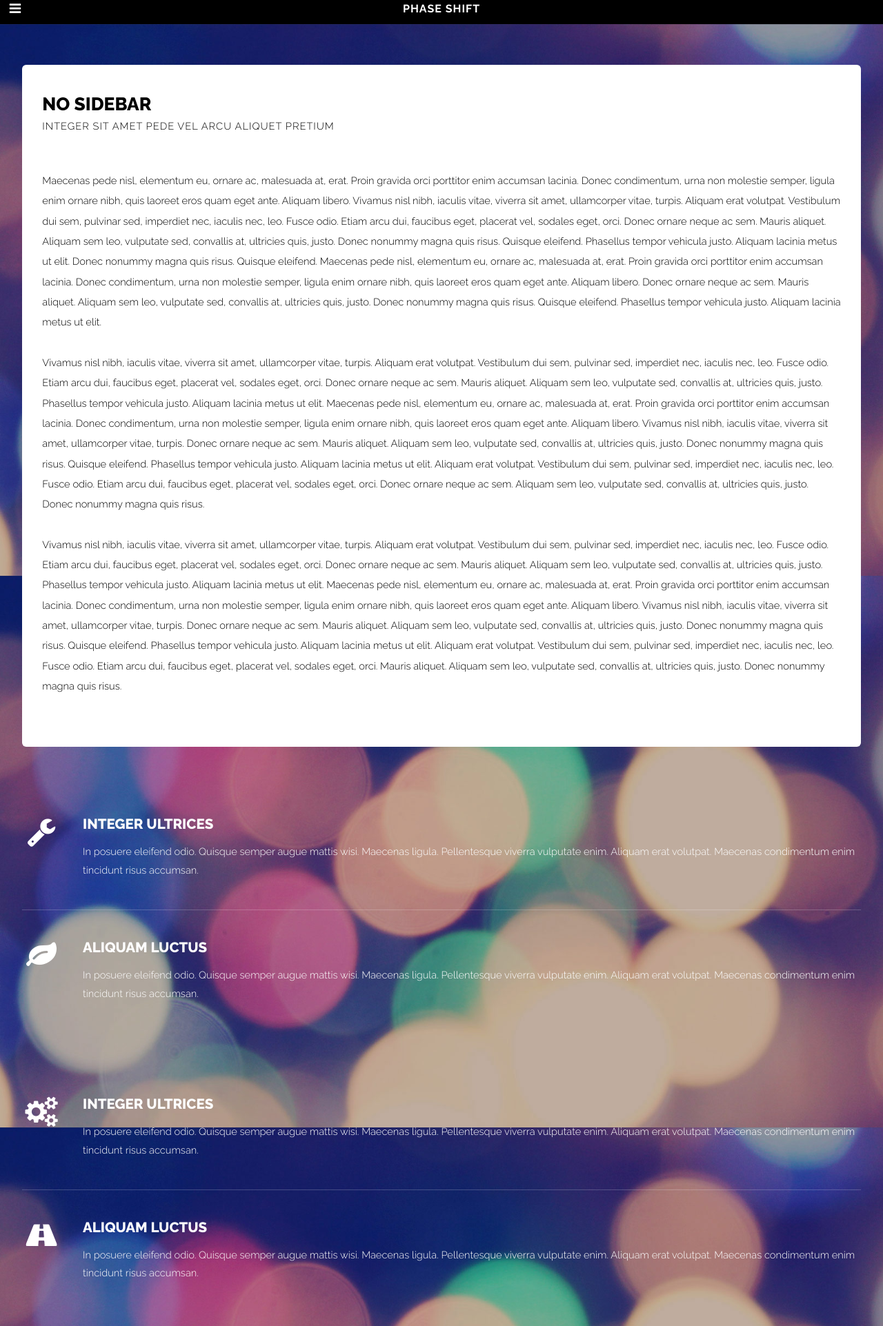
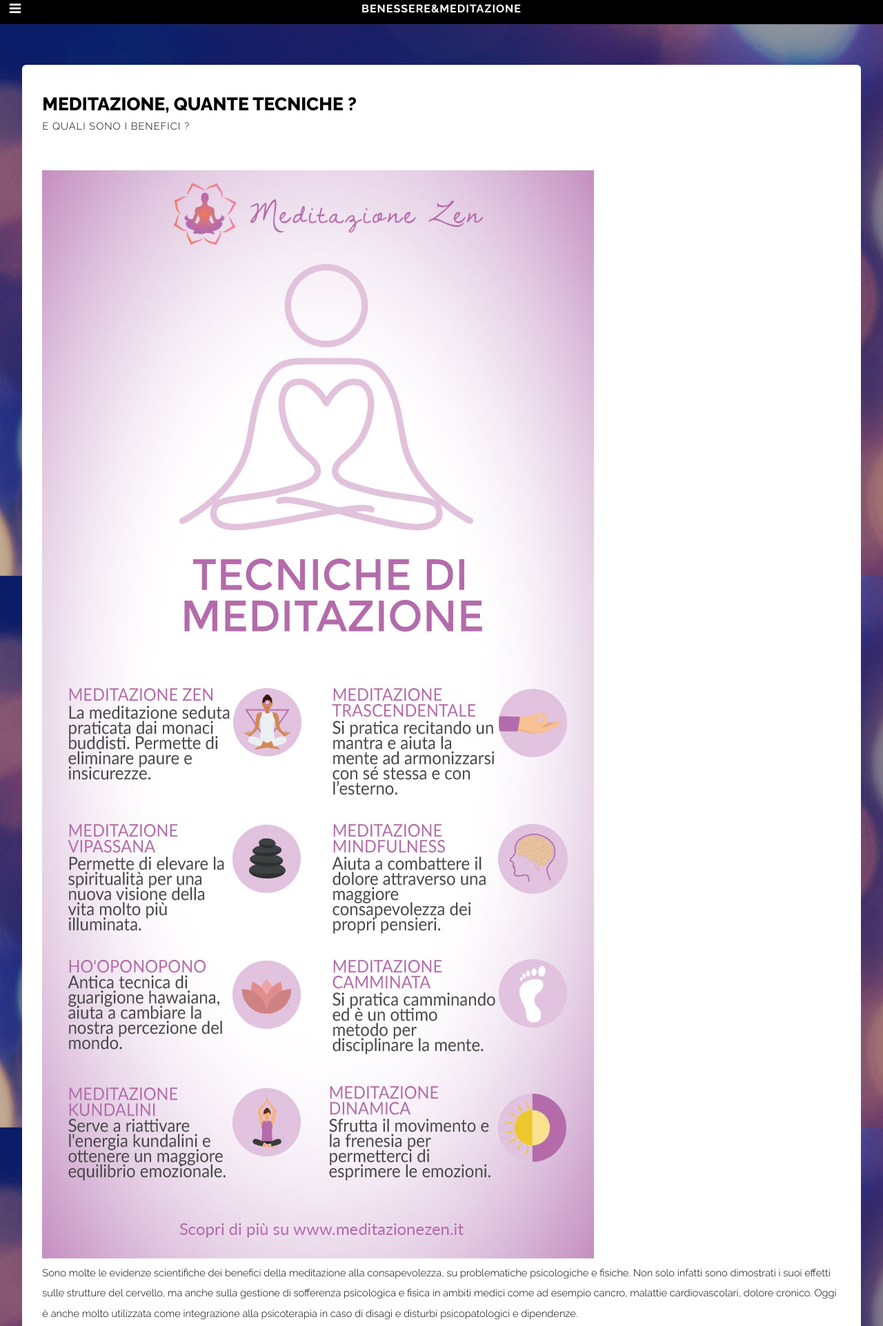
Before and after one commit to brunabenessere/meditazione, a plain HTML site: page no-sidebar.html in a window 1280 px wide. Shown: the part 9-1932 px from the top of the page at 69% size. Drawn offline with Linux system fonts and the light colour scheme.

Commit message:
Add files via upload

```diff
--- a/no-sidebar.html
+++ b/no-sidebar.html
@@ -31,15 +31,15 @@
 				<!-- Header -->
 					<div id="header" class="skel-panels-fixed">
 						<div id="logo">
-							<h1><a href="index.html">Phase Shift</a></h1>
-							<span class="tag">by TEMPLATED</span>
+							<h1><a href="index.html">BENESSERE&MEDITAZIONE</a></h1>
+							<span class="tag">by BRUNA </span>
 						</div>
 						<nav id="nav">
 							<ul>
 								<li class="active"><a href="index.html">Homepage</a></li>
-								<li><a href="left-sidebar.html">Left Sidebar</a></li>
-								<li><a href="right-sidebar.html">Right Sidebar</a></li>
-								<li><a href="no-sidebar.html">No Sidebar</a></li>
+								<li><a href="left-sidebar.html">EMOZIONI</a></li>
+								<li><a href="right-sidebar.html">CONSAPEVOLEZZA</a></li>
+								<li><a href="no-sidebar.html">MEDITAZIONE</a></li>
 							</ul>
 						</nav>
 					</div>
@@ -49,12 +49,16 @@
 					<div id="page" class="container">
 						<section>
 							<header class="major">
-								<h2>No Sidebar</h2>
-								<span class="byline">Integer sit amet pede vel arcu aliquet pretium</span>
+								<h2>MEDITAZIONE, QUANTE TECNICHE ?</h2>
+								<span class="byline"> E QUALI SONO I BENEFICI ?</span>
 							</header>
-							<p>Maecenas pede nisl, elementum eu, ornare ac, malesuada at, erat. Proin gravida orci porttitor enim accumsan lacinia. Donec condimentum, urna non molestie semper, ligula enim ornare nibh, quis laoreet eros quam eget ante. Aliquam libero. Vivamus nisl nibh, iaculis vitae, viverra sit amet, ullamcorper vitae, turpis. Aliquam erat volutpat. Vestibulum dui sem, pulvinar sed, imperdiet nec, iaculis nec, leo. Fusce odio. Etiam arcu dui, faucibus eget, placerat vel, sodales eget, orci. Donec ornare neque ac sem. Mauris aliquet. Aliquam sem leo, vulputate sed, convallis at, ultricies quis, justo. Donec nonummy magna quis risus. Quisque eleifend. Phasellus tempor vehicula justo. Aliquam lacinia metus ut elit. Donec nonummy magna quis risus. Quisque eleifend. Maecenas pede nisl, elementum eu, ornare ac, malesuada at, erat. Proin gravida orci porttitor enim accumsan lacinia. Donec condimentum, urna non molestie semper, ligula enim ornare nibh, quis laoreet eros quam eget ante. Aliquam libero. Donec ornare neque ac sem. Mauris aliquet. Aliquam sem leo, vulputate sed, convallis at, ultricies quis, justo. Donec nonummy magna quis risus. Quisque eleifend. Phasellus tempor vehicula justo. Aliquam lacinia metus ut elit.</p>
-							<p>Vivamus nisl nibh, iaculis vitae, viverra sit amet, ullamcorper vitae, turpis. Aliquam erat volutpat. Vestibulum dui sem, pulvinar sed, imperdiet nec, iaculis nec, leo. Fusce odio. Etiam arcu dui, faucibus eget, placerat vel, sodales eget, orci. Donec ornare neque ac sem. Mauris aliquet. Aliquam sem leo, vulputate sed, convallis at, ultricies quis, justo. Phasellus tempor vehicula justo. Aliquam lacinia metus ut elit. Maecenas pede nisl, elementum eu, ornare ac, malesuada at, erat. Proin gravida orci porttitor enim accumsan lacinia. Donec condimentum, urna non molestie semper, ligula enim ornare nibh, quis laoreet eros quam eget ante. Aliquam libero. Vivamus nisl nibh, iaculis vitae, viverra sit amet, ullamcorper vitae, turpis. Donec ornare neque ac sem. Mauris aliquet. Aliquam sem leo, vulputate sed, convallis at, ultricies quis, justo. Donec nonummy magna quis risus. Quisque eleifend. Phasellus tempor vehicula justo. Aliquam lacinia metus ut elit. Aliquam erat volutpat. Vestibulum dui sem, pulvinar sed, imperdiet nec, iaculis nec, leo. Fusce odio. Etiam arcu dui, faucibus eget, placerat vel, sodales eget, orci. Donec ornare neque ac sem. Aliquam sem leo, vulputate sed, convallis at, ultricies quis, justo. Donec nonummy magna quis risus.</p>
-							<p>Vivamus nisl nibh, iaculis vitae, viverra sit amet, ullamcorper vitae, turpis. Aliquam erat volutpat. Vestibulum dui sem, pulvinar sed, imperdiet nec, iaculis nec, leo. Fusce odio. Etiam arcu dui, faucibus eget, placerat vel, sodales eget, orci. Donec ornare neque ac sem. Mauris aliquet. Aliquam sem leo, vulputate sed, convallis at, ultricies quis, justo. Phasellus tempor vehicula justo. Aliquam lacinia metus ut elit. Maecenas pede nisl, elementum eu, ornare ac, malesuada at, erat. Proin gravida orci porttitor enim accumsan lacinia. Donec condimentum, urna non molestie semper, ligula enim ornare nibh, quis laoreet eros quam eget ante. Aliquam libero. Vivamus nisl nibh, iaculis vitae, viverra sit amet, ullamcorper vitae, turpis. Donec ornare neque ac sem. Mauris aliquet. Aliquam sem leo, vulputate sed, convallis at, ultricies quis, justo. Donec nonummy magna quis risus. Quisque eleifend. Phasellus tempor vehicula justo. Aliquam lacinia metus ut elit. Aliquam erat volutpat. Vestibulum dui sem, pulvinar sed, imperdiet nec, iaculis nec, leo. Fusce odio. Etiam arcu dui, faucibus eget, placerat vel, sodales eget, orci. Mauris aliquet. Aliquam sem leo, vulputate sed, convallis at, ultricies quis, justo. Donec nonummy magna quis risus.</p>
+							<img/src="images/med.jpg">
+							<p>Sono molte le evidenze scientifiche dei benefici della meditazione alla consapevolezza, su problematiche psicologiche e fisiche. Non solo infatti sono dimostrati i suoi effetti sulle strutture del cervello, ma anche sulla gestione di sofferenza psicologica e fisica in ambiti medici come ad esempio cancro, malattie cardiovascolari, dolore cronico. Oggi è anche molto utilizzata come integrazione alla psicoterapia in caso di disagi e disturbi psicopatologici e dipendenze.</p>
+<img/src="images/yoga.jpg">
+							<p>Al contrario di quanto si può pensare, la pratica della consapevolezza non si impara solo seduti su un tappetino o su un lettino ma la si può praticare in qualsiasi momento della giornata, facendo attenzione per esempio alle sensazioni del camminare quando camminiamo, oppure al gusto del cibo quando mangiamo, oppure ancora all’osservare l’ambiente intorno a noi, i rumori, gli odori, prestando attenzione a qualsiasi azione stiamo svolgendo; questa è chiamata pratica INFORMALE.
+Vi è poi la pratica FORMALE, che consiste in altri esercizi che richiedono un certo periodo di tempo quotidiano, che vanno eseguiti da seduti o camminando, in cui si impara per esempio la concentrazione sul respiro, fondamentale per vivere momento per momento.</p>
+							<p>Oppure la meditazione attraverso la camminata o ancora la meditazione sul cibo. Tale pratica FORMALE  si può apprendere bene attraverso corsi di MINDFULNESS.
+Vediamo insieme quali sono i BENEFICI della meditazione :</p>
 						</section>
 					</div>
 				<!-- /Page -->
@@ -69,11 +73,11 @@
 									<section>
 										<ul class="style">
 											<li class="fa fa-wrench">
-												<h3>Integer ultrices</h3>
-												<span>In posuere eleifend odio. Quisque semper augue mattis wisi. Maecenas ligula. Pellentesque viverra vulputate enim. Aliquam erat volutpat. Maecenas condimentum enim tincidunt risus accumsan.</span> </li>
+												<h3>UNA MAGGIORE CHIAREZZA</h3>
+												<span>Per aiutarci a vedere ed accettare le cose come sono e cambiare quindi il nostro atteggiamento verso problemi, situazioni, preoccupazioni e verso noi stessi.</span> </li>
 											<li class="fa fa-leaf">
-												<h3>Aliquam luctus</h3>
-												<span>In posuere eleifend odio. Quisque semper augue mattis wisi. Maecenas ligula. Pellentesque viverra vulputate enim. Aliquam erat volutpat. Maecenas condimentum enim tincidunt risus accumsan.</span> </li>
+												<h3>UNA MENTE CALMA</h3>
+												<span> La sua diffusione è dovuta proprio al bisogno crescente delle persone di acquisire un maggiore benessere ed equilibrio mentale.</span> </li>
 										</ul>
 									</section>
 								</div>
@@ -81,11 +85,11 @@
 									<section>
 										<ul class="style">
 											<li class="fa fa-cogs">
-												<h3>Integer ultrices</h3>
-												<span>In posuere eleifend odio. Quisque semper augue mattis wisi. Maecenas ligula. Pellentesque viverra vulputate enim. Aliquam erat volutpat. Maecenas condimentum enim tincidunt risus accumsan.</span> </li>
+												<h3>BUONA CONCENTRAZIONE</h3>
+												<span> Proprio come un muscolo la nostra mente può essere allenata a raggiungere capacità di concentrazione sempre maggiori. Scopriamo come.</span> </li>
 											<li class="fa fa-road">
-												<h3>Aliquam luctus</h3>
-												<span>In posuere eleifend odio. Quisque semper augue mattis wisi. Maecenas ligula. Pellentesque viverra vulputate enim. Aliquam erat volutpat. Maecenas condimentum enim tincidunt risus accumsan.</span> </li>
+												<h3>MIGLIORAMENTO DELLA COMUNICAZIONE</h3>
+												<span>Esiste un rapporto molto stretto tra meditazione e buona comunicazione. Perchè apre all'ascolto consapevole alla gentilezza nelle parole e alla prospettiva della relazione con l'Altro.</span> </li>
 										</ul>
 									</section>
 								</div>
@@ -101,8 +105,8 @@
 			<div class="container">
 				<section>
 					<header class="major">
-						<h2>Mauris vulputate dolor</h2>
-						<span class="byline">Integer sit amet pede vel arcu aliquet pretium</span>
+						<h2>SE AVETE DUBBI SULLA VOSTRA PRATICA SCRIVETEMI</h2>
+						<span class="byline">MI AUGURO CHE POSSIATE SPERIMENTARE MOLTI DI QUESTI BENEFICI</span>
 					</header>
 					<form method="post" action="#">
 						<div class="row half">
```
